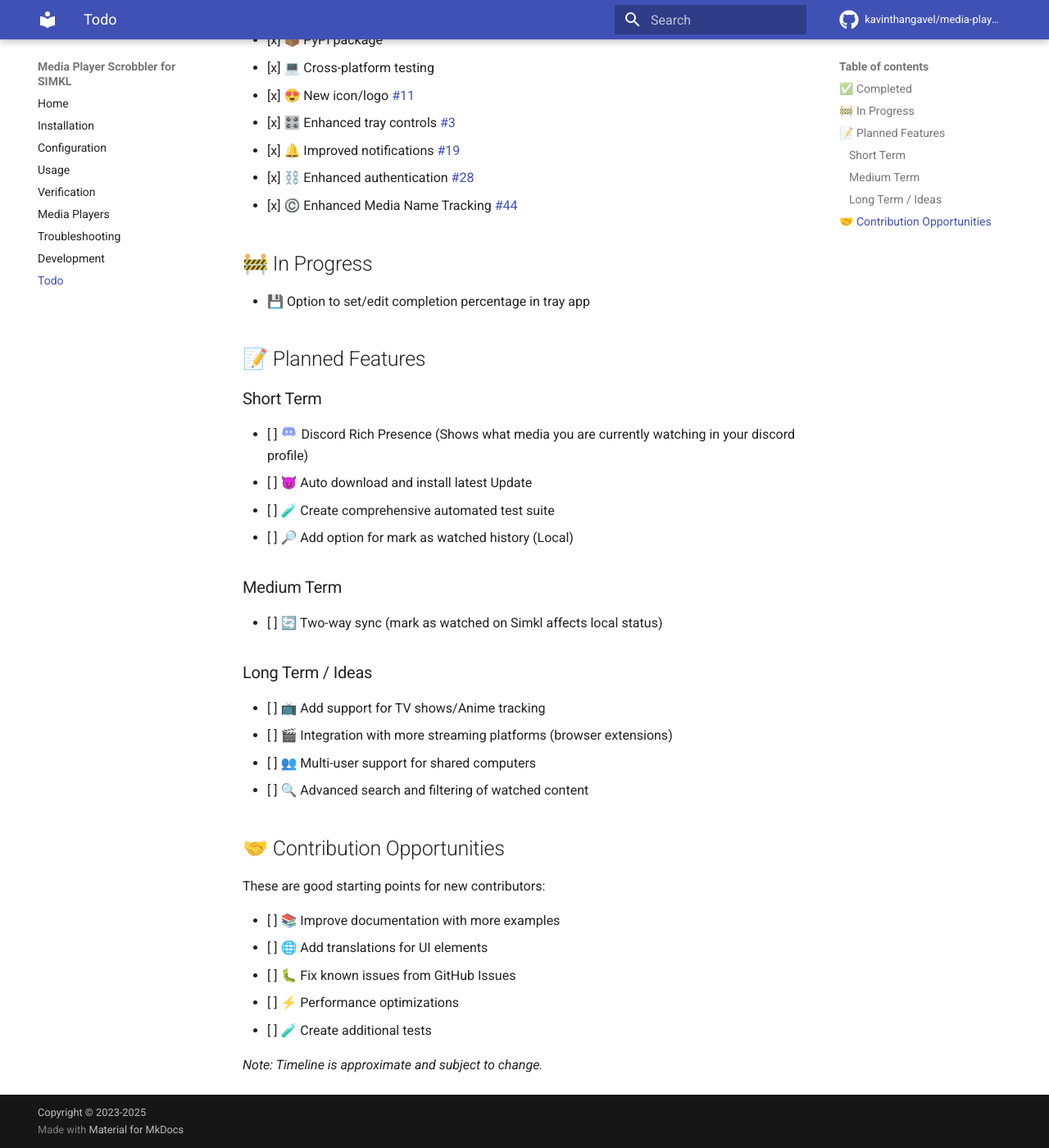
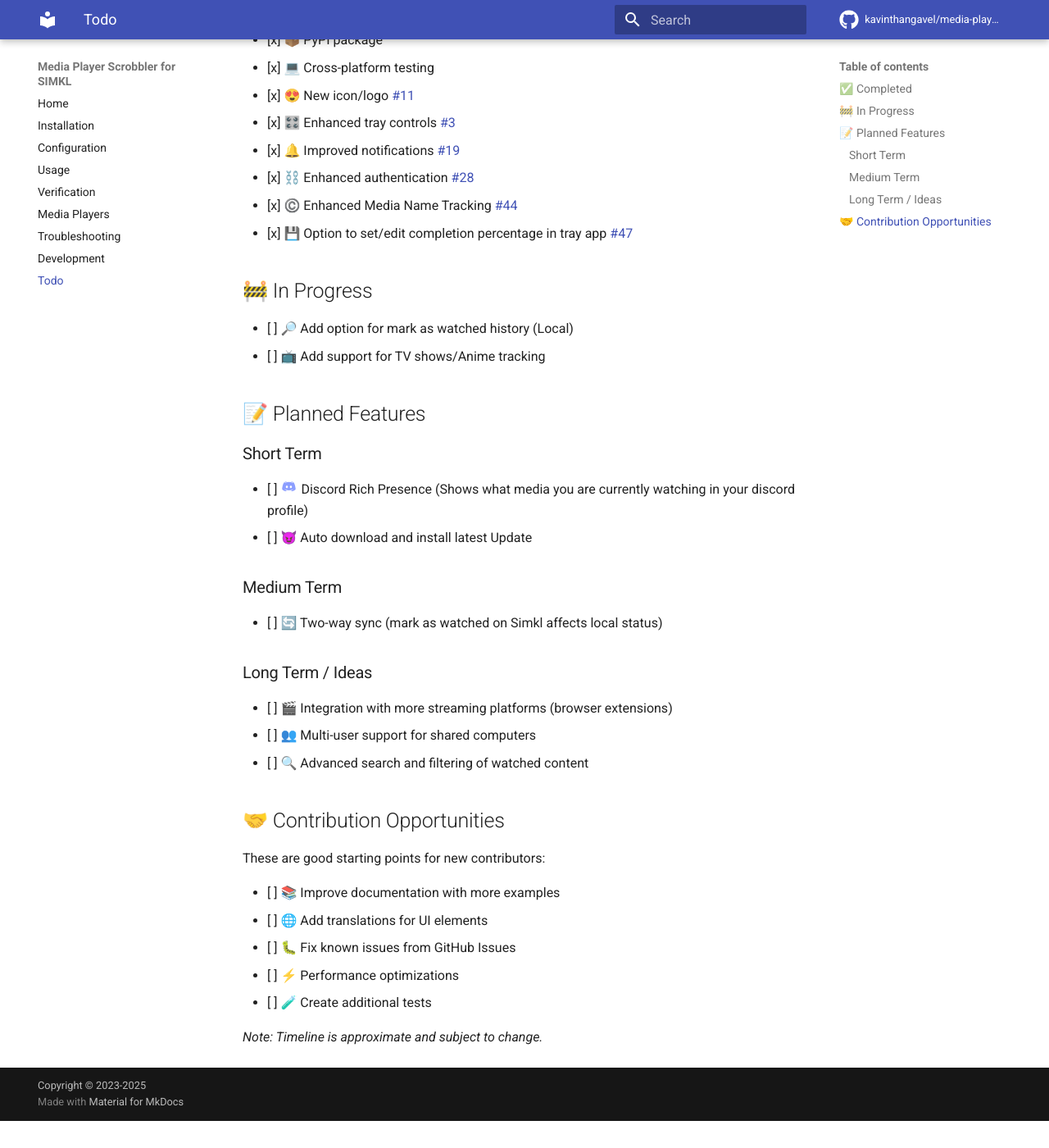
Before and after one commit to ByteTrix/Media-Player-Scrobbler-for-Simkl, an MkDocs documentation site: the page built from docs/todo.md, in a window 1280 px wide and 1400 px high, scrolled down 503 px. Shown: the whole window at 82% size. Built offline with MkDocs 1.6.1 and Material for MkDocs 9.7.7, drawn with Linux system fonts in a browser that asks for light colours; comment, search, counter and statistics services are not loaded; after the commit the page ends 1870 px from its top, so only the background shows below that; part of the change alters nothing that is shown.

Commit message:
fix: update todo list to reflect completion percentage feature and adjust in-progress items

```diff
--- a/docs/todo.md
+++ b/docs/todo.md
@@ -18,10 +18,13 @@ Tracks completed features and planned improvements for MPS for SIMKL.
 - [x] 🔔 Improved notifications [#19](https://github.com/kavinthangavel/Media-Player-Scrobbler-for-Simkl/pull/19)
 - [x] ⛓️ Enhanced authentication [#28](https://github.com/kavinthangavel/Media-Player-Scrobbler-for-Simkl/pull/28)
 - [x] ©️ Enhanced Media Name Tracking [#44](https://github.com/kavinthangavel/Media-Player-Scrobbler-for-Simkl/pull/44)
+- [x] 💾 Option to set/edit completion percentage in tray app [#47](https://github.com/kavinthangavel/Media-Player-Scrobbler-for-Simkl/pull/47)
+
 
 ## 🚧 In Progress
 
-- 💾 Option to set/edit completion percentage in tray app
+- [ ] 🔎 Add option for mark as watched history (Local)
+- [ ] 📺 Add support for TV shows/Anime tracking
 
 ## 📝 Planned Features
 
@@ -31,8 +34,7 @@ Tracks completed features and planned improvements for MPS for SIMKL.
 <path fill="#8c9eff" d="M40,12c0,0-4.585-3.588-10-4l-0.488,0.976C34.408,10.174,36.654,11.891,39,14c-4.045-2.065-8.039-4-15-4s-10.955,1.935-15,4c2.346-2.109,5.018-4.015,9.488-5.024L18,8c-5.681,0.537-10,4-10,4s-5.121,7.425-6,22c5.162,5.953,13,6,13,6l1.639-2.185C13.857,36.848,10.715,35.121,8,32c3.238,2.45,8.125,5,16,5s12.762-2.55,16-5c-2.715,3.121-5.857,4.848-8.639,5.815L33,40c0,0,7.838-0.047,13-6C45.121,19.425,40,12,40,12z M17.5,30c-1.933,0-3.5-1.791-3.5-4c0-2.209,1.567-4,3.5-4s3.5,1.791,3.5,4C21,28.209,19.433,30,17.5,30z M30.5,30c-1.933,0-3.5-1.791-3.5-4c0-2.209,1.567-4,3.5-4s3.5,1.791,3.5,4C34,28.209,32.433,30,30.5,30z"></path>
 </svg> Discord Rich Presence (Shows what media you are currently watching in your discord profile)
 - [ ] 😈 Auto download and install latest Update
-- [ ] 🧪 Create comprehensive automated test suite
-- [ ] 🔎 Add option for mark as watched history (Local)
+
 
 
 ### Medium Term
@@ -42,7 +44,6 @@ Tracks completed features and planned improvements for MPS for SIMKL.
 
 ### Long Term / Ideas
 
-- [ ] 📺 Add support for TV shows/Anime tracking
 - [ ] 🎬 Integration with more streaming platforms (browser extensions)
 - [ ] 👥 Multi-user support for shared computers
 - [ ] 🔍 Advanced search and filtering of watched content
```
